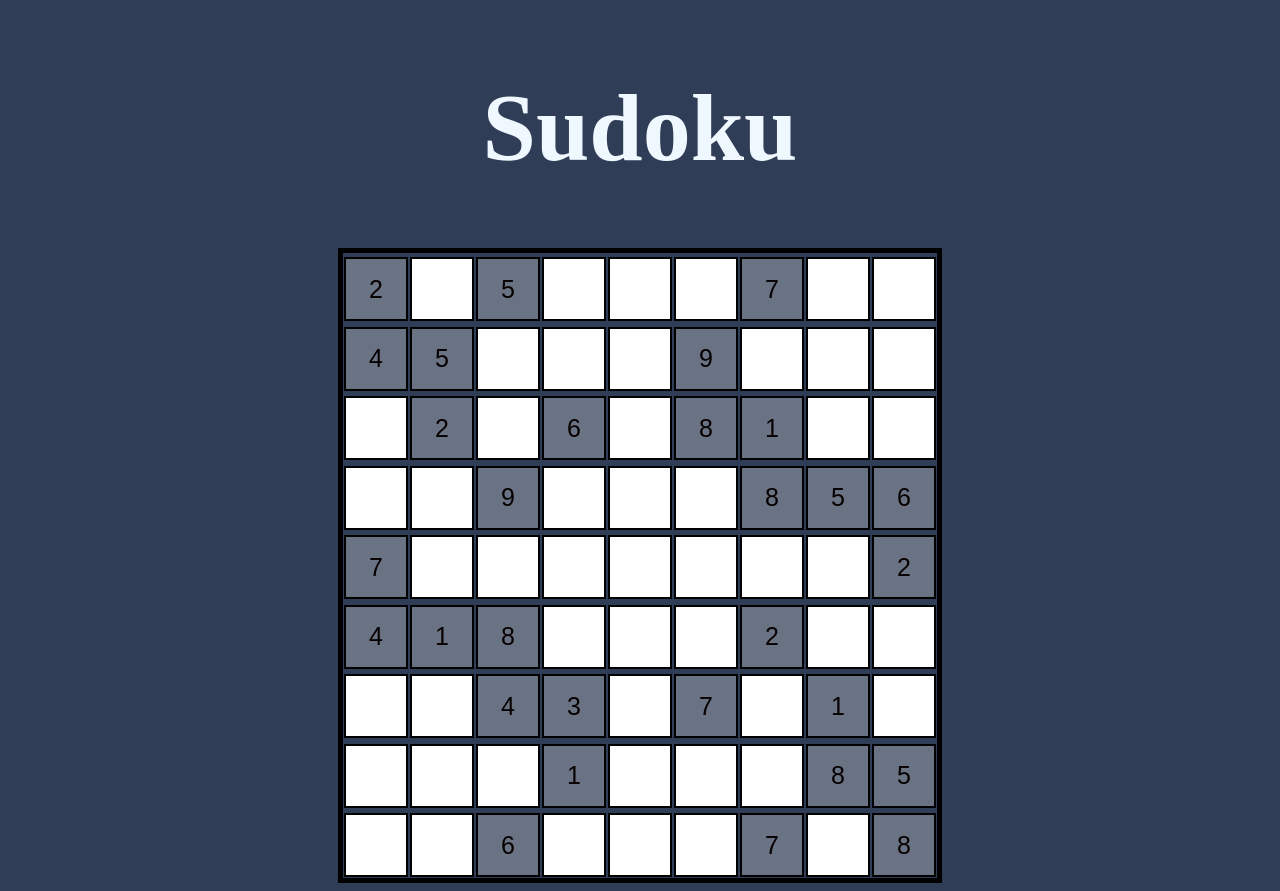
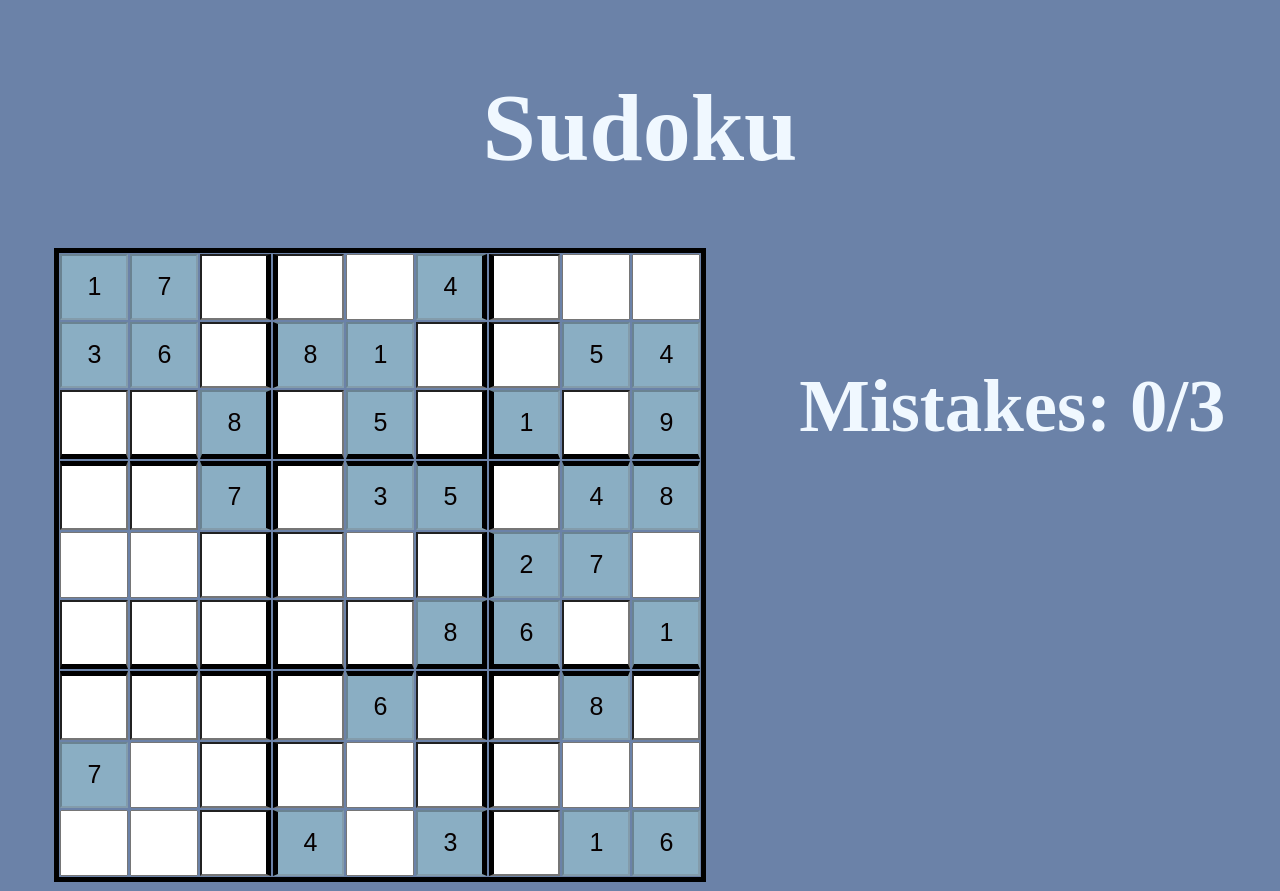
Before and after one commit to asiisii/sudoku, a React (Vite) app: page / in a window 1280 px wide. Built offline with nearby package versions, Linux system fonts and the light colour scheme.

Commit message:
Add validation check for wrong guess and styled the cell based on it

```diff
--- a/src/App.css
+++ b/src/App.css
@@ -1,19 +1,28 @@
 .container {
 	text-align: center;
+	min-height: 100vh;
+	display: flex;
+	flex-direction: column;
+
+	color: aliceblue;
 }
 
 body {
-	background-color: #303d56;
+	background-color: #6b82a8;
+}
+
+.game-title {
+	font-size: 6rem;
 }
 
 .board-wrapper {
-	min-height: 100vh;
 	display: flex;
-	flex-direction: column;
-	align-items: center;
-	justify-content: center;
-	font-size: 3rem;
-	color: aliceblue;
+	justify-content: space-around;
+}
+
+.game-info {
+	margin-top: 40px;
+	font-size: 4rem;
 }
 
 .cell {
@@ -23,12 +32,40 @@
 	font-style: bold;
 	color: rgb(7, 0, 0);
 	text-align: center;
-	padding: 0;
-	border: 2px solid black;
+	/* padding: 0; */
+	/* border: 2px solid black; */
 }
 
 table {
 	border-collapse: collapse;
-	/* border-spacing: 2px; */
+	border-spacing: 0;
 	border: 5px solid black;
 }
+
+.upper-horizontal-line {
+	border-bottom: 5px solid black;
+}
+
+.lower-horizontal-line {
+	border-top: 5px solid black;
+}
+
+.left-vertical-line {
+	border-right: 5px solid black;
+}
+
+.right-vertical-line {
+	border-left: 5px solid black;
+}
+
+.incorrect {
+	background-color: yellow;
+	color: red;
+}
+
+.game-info {
+}
+
+.disabled {
+	background-color: #97becdbb;
+}
--- a/src/App.jsx
+++ b/src/App.jsx
@@ -1,20 +1,8 @@
 import React, { useEffect, useState } from 'react'
-import { easyMode, easyAnswer } from './data'
+import { easyMode, easyModeAnswer } from './data'
 import './App.css'
 
-// export const easy_boards = [
-// 	[2, -1, 5, -1, -1, -1, 7, -1, -1],
-// 	[4, 5, -1, -1, -1, 9, -1, -1, -1],
-// 	[-1, 2, -1, 6, -1, 8, 1, -1, -1],
-// 	[-1, -1, 9, -1, -1, -1, 8, 5, 6],
-// 	[7, -1, -1, -1, -1, -1, -1, -1, 2],
-// 	[4, 1, 8, -1, -1, -1, 2, -1, -1],
-// 	[-1, -1, 4, 3, -1, 7, -1, 1, -1],
-// 	[-1, -1, -1, 1, -1, -1, -1, 8, 5],
-// 	[-1, -1, 6, -1, -1, -1, 7, -1, 8],
-// ]
-
-const createDefaultValue = gameMode => {
+const boardSetUp = gameMode => {
 	const defaultValues = [1, 2, 3, 4, 5, 6, 7, 8, 9].reduce(
 		(arr, currEl, currIndex) => {
 			const a = arr.push(
@@ -29,8 +17,13 @@
 
 const App = () => {
 	const [board, setBoard] = useState([])
+	const [solution, setSolution] = useState([])
+	const [mistakes, setMistakes] = useState(0)
 
-	useEffect(() => setBoard(createDefaultValue(easyMode)), [])
+	useEffect(() => {
+		setBoard(boardSetUp(easyMode))
+		setSolution(boardSetUp(easyModeAnswer))
+	}, [])
 
 	const createBoard = () => {
 		return (
@@ -43,12 +36,16 @@
 									return (
 										<td key={rIndex + cIndex}>
 											<input
-												className='cell'
+												className={`cell
+                        ${(row === 2 || row === 5) && 'upper-horizontal-line'}
+                        ${(row === 3 || row === 6) && 'lower-horizontal-line'}
+                        ${(col === 2 || col === 5) && 'left-vertical-line'}
+                        ${(col === 3 || col === 6) && 'right-vertical-line'}
+                        ${boardSetUp(easyMode)[row][col] !== '-' && 'disabled'}
+                        `}
 												onChange={e => handleChange(e, row, col)}
 												value={board[row][col] === '-' ? '' : board[row][col]}
-												disabled={
-													createDefaultValue(easyMode)[row][col] !== '-'
-												}
+												disabled={boardSetUp(easyMode)[row][col] !== '-'}
 											/>
 										</td>
 									)
@@ -61,20 +58,36 @@
 		)
 	}
 
+	const isGameOver = () => document.querySelectorAll('input').forEach(el => (el.disabled = true))
+
 	const handleChange = (e, row, col) => {
 		const val = e.target.value
 		let newBoard = JSON.parse(JSON.stringify(board))
 		if (val === '' || (val >= 1 && val <= 9)) {
 			newBoard[row][col] = val
+			if (
+				newBoard[row][col] !== '' &&
+				newBoard[row][col] !== solution[row][col]
+			) {
+				e.target.classList.add('incorrect')
+				setMistakes(mistakes + 1)
+				if (mistakes === 2) isGameOver()
+			} else {
+				e.target.classList.remove('incorrect')
+			}
 		}
+
 		setBoard(newBoard)
 	}
 
 	return (
 		<div className='container'>
+			<h1 className='game-title'>Sudoku</h1>
 			<div className='board-wrapper'>
-				<h1 className='game-title'>Sudoku</h1>
-				{board.length > 0 && createBoard()}
+				<div className='board'>{board.length > 0 && createBoard()}</div>
+				<div className='game-info'>
+					<h3 className='error-count'>Mistakes: {mistakes}/3</h3>
+				</div>
 			</div>
 		</div>
 	)
--- a/src/data/index.js
+++ b/src/data/index.js
@@ -3,14 +3,12 @@
 // easy_level board create
 
 export const easyMode = [
-	'2-5---7--45---9----2-6-81----9---8567-------2418---2----43-7-1----1---85--6---7-8',
-	'----35-86-1-9-7-----269----54------------527-9--75----7-6---3-----2-----56---2-14',
-	'3-549-6----396--81-5-2--1494-276-1-39---583-46-1549--7-6-1-824558-7-3-924---7-3-6',
-	'47----3-------179--4-93--5----6---7-48---------2716-34-9----6----6--2381---54--1-',
-	'-2--18573-31--5-96---16----5--4-26--97--86--------98--1-6--79--2-5---8144-9-7---1',
+	'17---4---36-81--54--8-5-1-9--7-35-48------27------86-1----6--8-7-----------4-3-16'
 ]
 
-export const easyAnswer = ['215986734452869371527648193379124856781543692418937265864357219693172485936521748','129735486213967854342691578543869127498315276981754632786421359675248193567832914','315492678723964581857236149482765193916258374631549827967138245584713692429871356','476285319523861794148932657123649578481397265952716834895137624976452381763548219','429618573831245796382164957537492618974186325761259843186537942265793814459378621'];
+export const easyModeAnswer = [
+	'175694823369812754248357169627135948813946275594728631451269387736581492982473516'
+]
 
 //medium level board create
 
```
